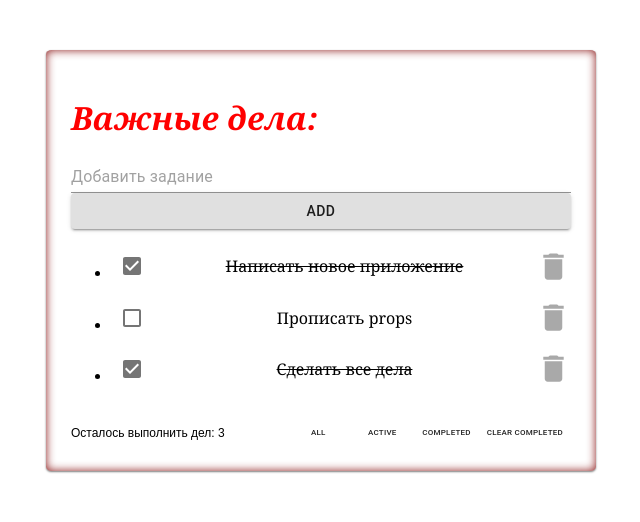
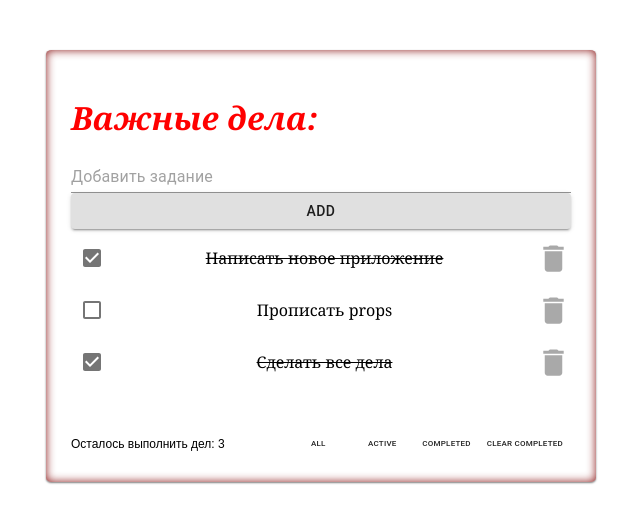
Before and after one commit to WebHeroSchool/todo_soboleva_react, a React (Create React App) app: page / in a window 1280 px wide. Shown: the top 522 px of the page, without its empty margins (319-959 px from the left). Built offline with nearby package versions, Linux system fonts and the light colour scheme.

Commit message:
Update ItemList.js

```diff
--- a/src/components/ItemList/ItemList.js
+++ b/src/components/ItemList/ItemList.js
@@ -1,10 +1,24 @@
 import React from 'react';
+import List from '@material-ui/core/List';
 import Item from '../Item/Item';
 
-const ItemList = ({ items }) => (<ul>
-     {items.map(item => <li key={item.value}>
-          <Item value={item.value} isDone={item.isDone} />
-     </li>)}
-</ul>);
+const ItemList = ({ items, onClickDone, onClickDelete }) => (<List>
+  {items.map(item => <li key={item.id}>
+     <Item
+       value={item.value}
+       isDone={item.isDone}
+       id={item.id}
+       onClickDone={onClickDone}
+       onClickDelete={onClickDelete}
+       />
+  </li>)}
+</List>);
+
+ItemList.defaultProps = {
+  value: 'add task',
+  isDone: false,
+  id: 0
+};
+
 
 export default ItemList;
```
